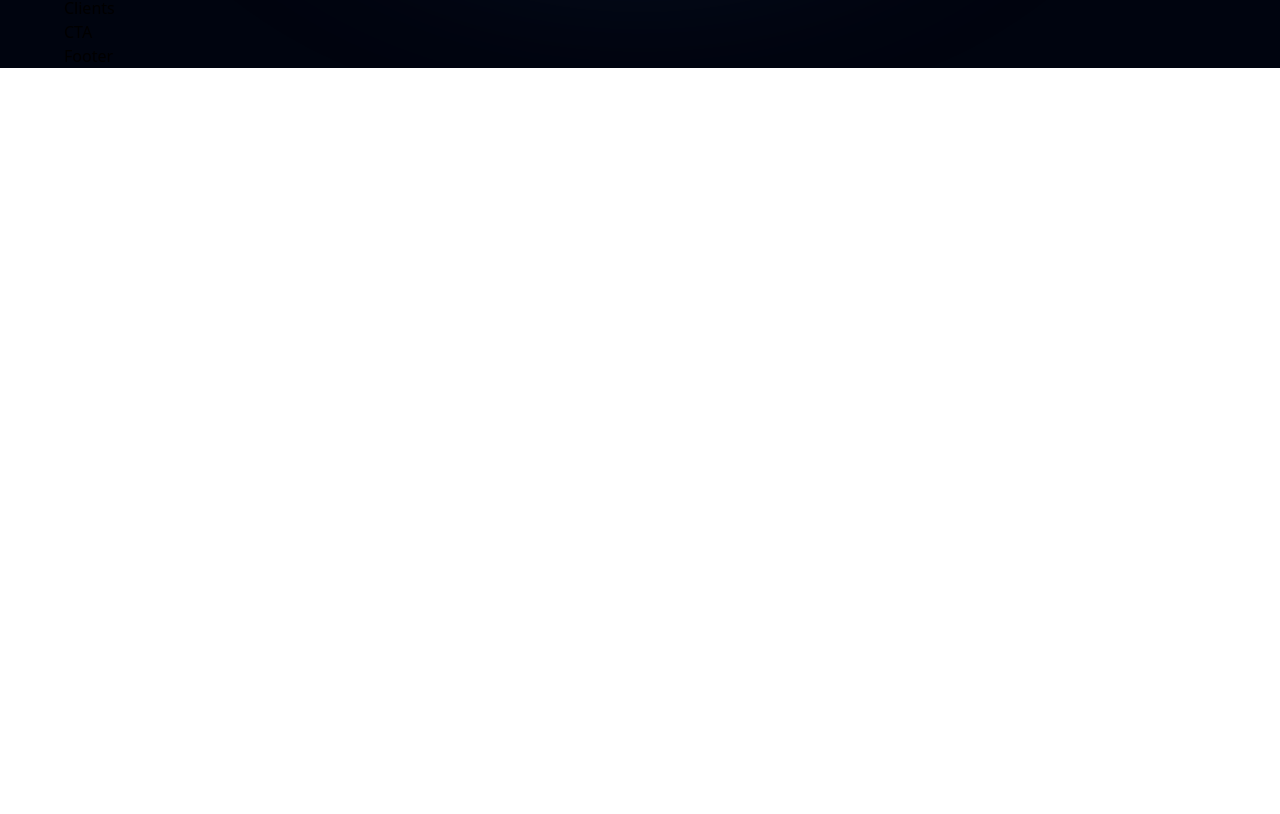
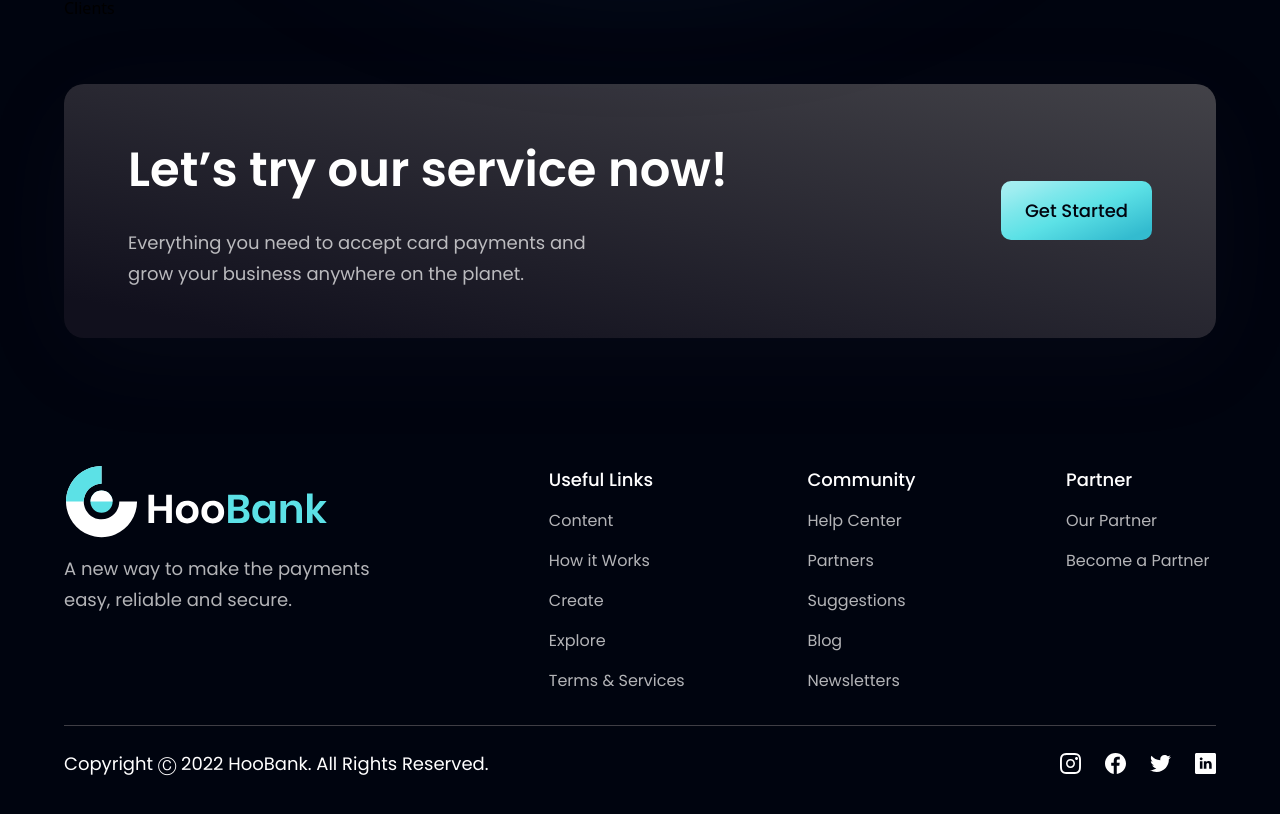
Before and after one commit to Revan99/moderen-bank-app, a React (Vite) app: page / in a window 1280 px wide. Shown: the part 4017-4831 px from the top of the page. Before the commit the page ends 4085 px from the top, so only its background shows below. Built offline with nearby package versions, Linux system fonts and the light colour scheme.

Commit message:
implement: footer and CTA

```diff
--- a/src/components/CTA.jsx
+++ b/src/components/CTA.jsx
@@ -1,7 +1,22 @@
-import React from "react";
+import styles from "../style";
+import Button from "./Button";
 
-const CTA = () => {
-  return <div>CTA</div>;
-};
+const CTA = () => (
+  <section
+    className={`${styles.flexCenter} ${styles.marginY} ${styles.padding} sm:flex-row flex-col bg-black-gradient-2 rounded-[20px] box-shadow`}
+  >
+    <div className="flex-1 flex flex-col">
+      <h2 className={styles.heading2}>Let’s try our service now!</h2>
+      <p className={`${styles.paragraph} max-w-[470px] mt-5`}>
+        Everything you need to accept card payments and grow your business
+        anywhere on the planet.
+      </p>
+    </div>
+
+    <div className={`${styles.flexCenter} sm:ml-10 ml-0 sm:mt-0 mt-10`}>
+      <Button />
+    </div>
+  </section>
+);
 
 export default CTA;
--- a/src/components/Footer.jsx
+++ b/src/components/Footer.jsx
@@ -1,7 +1,67 @@
-import React from "react";
+import styles from "../style";
+import { logo } from "../assets";
+import { footerLinks, socialMedia } from "../constants";
 
-const Footer = () => {
-  return <div>Footer</div>;
-};
+const Footer = () => (
+  <section className={`${styles.flexCenter} ${styles.paddingY} flex-col`}>
+    <div className={`${styles.flexStart} md:flex-row flex-col mb-8 w-full`}>
+      <div className="flex-[1] flex flex-col justify-start mr-10">
+        <img
+          src={logo}
+          alt="hoobank"
+          className="w-[266px] h-[72.14px] object-contain"
+        />
+        <p className={`${styles.paragraph} mt-4 max-w-[312px]`}>
+          A new way to make the payments easy, reliable and secure.
+        </p>
+      </div>
+
+      <div className="flex-[1.5] w-full flex flex-row justify-between flex-wrap md:mt-0 mt-10">
+        {footerLinks.map((footerlink) => (
+          <div
+            key={footerlink.title}
+            className={`flex flex-col ss:my-0 my-4 min-w-[150px]`}
+          >
+            <h4 className="font-poppins font-medium text-[18px] leading-[27px] text-white">
+              {footerlink.title}
+            </h4>
+            <ul className="list-none mt-4">
+              {footerlink.links.map((link, index) => (
+                <li
+                  key={link.name}
+                  className={`font-poppins font-normal text-[16px] leading-[24px] text-dimWhite hover:text-secondary cursor-pointer ${
+                    index !== footerlink.links.length - 1 ? "mb-4" : "mb-0"
+                  }`}
+                >
+                  {link.name}
+                </li>
+              ))}
+            </ul>
+          </div>
+        ))}
+      </div>
+    </div>
+
+    <div className="w-full flex justify-between items-center md:flex-row flex-col pt-6 border-t-[1px] border-t-[#3F3E45]">
+      <p className="font-poppins font-normal text-center text-[18px] leading-[27px] text-white">
+        Copyright Ⓒ 2022 HooBank. All Rights Reserved.
+      </p>
+
+      <div className="flex flex-row md:mt-0 mt-6">
+        {socialMedia.map((social, index) => (
+          <img
+            key={social.id}
+            src={social.icon}
+            alt={social.id}
+            className={`w-[21px] h-[21px] object-contain cursor-pointer ${
+              index !== socialMedia.length - 1 ? "mr-6" : "mr-0"
+            }`}
+            onClick={() => window.open(social.link)}
+          />
+        ))}
+      </div>
+    </div>
+  </section>
+);
 
 export default Footer;
```
